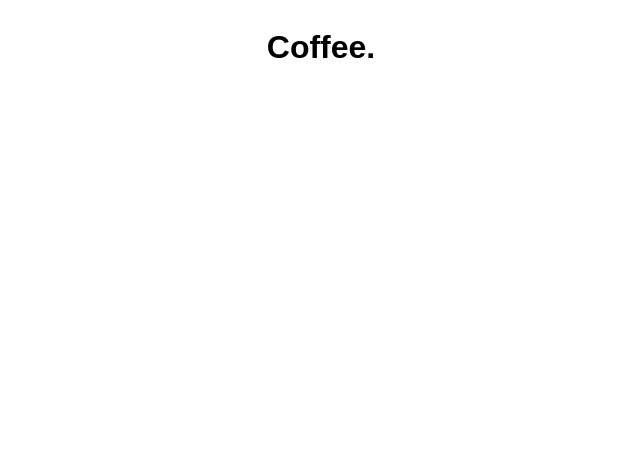
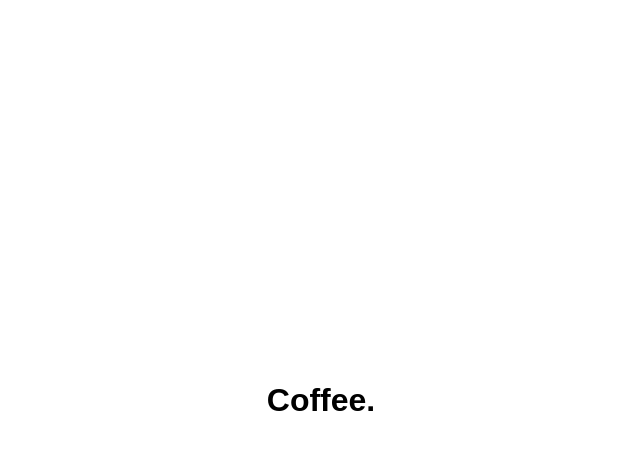
Before and after one commit to CaffeinatedInsomniacs/insomniacs.me, a plain HTML site: page index.html in a window 1280 px wide. Shown: the whole page, without its empty margins (319-959 px from the left). Drawn offline with Linux system fonts and the light colour scheme.

Commit message:
Update index.html

```diff
--- a/index.html
+++ b/index.html
@@ -2,8 +2,8 @@
 <head>
   <title>Caffeinated Insomniacs</title>
 </head>
-<body>
-  <div class="content" style="display: flex; align-items: center; justify-content: center; font-family: Arial, sans-serif">
+<body style="height: 100%; margin: 0">
+  <div class="content" style="height: 100%; display: flex; align-items: center; justify-content: center; font-family: Arial, sans-serif">
     <h1>Coffee.</h1>
   </div>
 </body>
```
